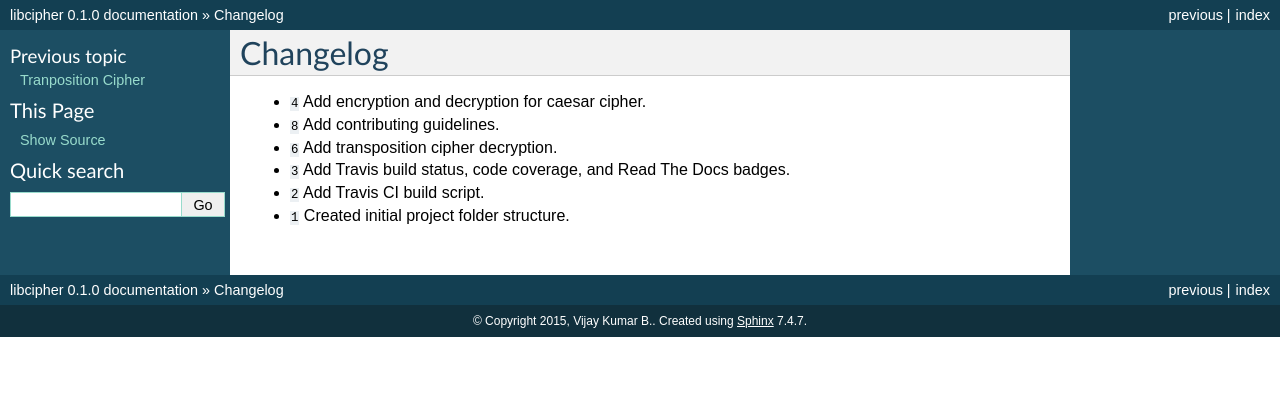
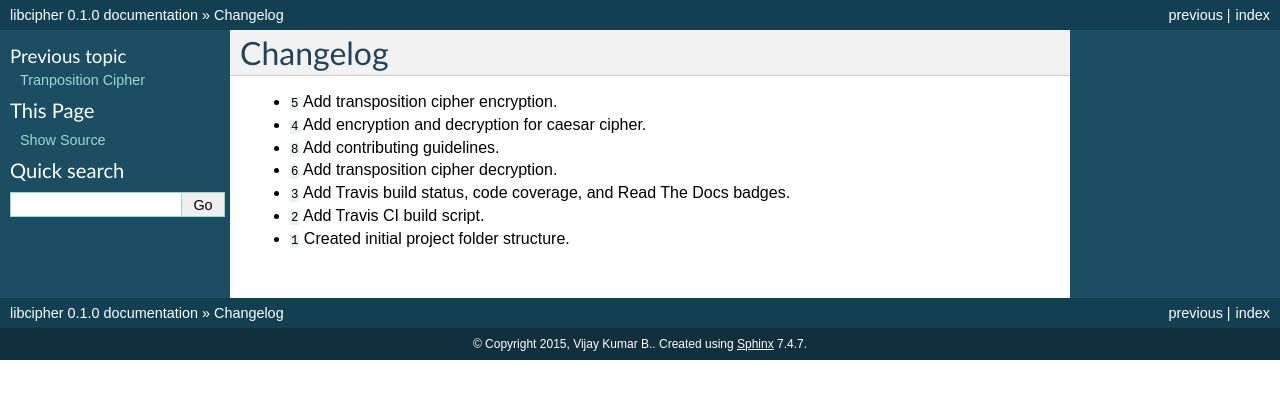
Before and after one commit to Chennaipy/libcipher, a Sphinx documentation site: the page built from doc/changelog.rst, in a window 1280 px wide. Shown: the top 399 px of the page. Built offline with Sphinx 7.4.7, drawn with Linux system fonts in a browser that asks for light colours; cross-references to code outside the pages are shown as plain code.

Commit message:
Fixup incorrect use of support in changelog.

```diff
--- a/doc/changelog.rst
+++ b/doc/changelog.rst
@@ -1,8 +1,9 @@
 Changelog
 =========
-* :support:`4` Add encryption and decryption for caesar cipher.
+* :feature:`5` Add transposition cipher encryption.
+* :feature:`4` Add encryption and decryption for caesar cipher.
 * :support:`8` Add contributing guidelines.
-* :support:`6` Add transposition cipher decryption.
+* :feature:`6` Add transposition cipher decryption.
 * :support:`3` Add Travis build status, code coverage, and Read The
   Docs badges.
 * :support:`2` Add Travis CI build script.
```
